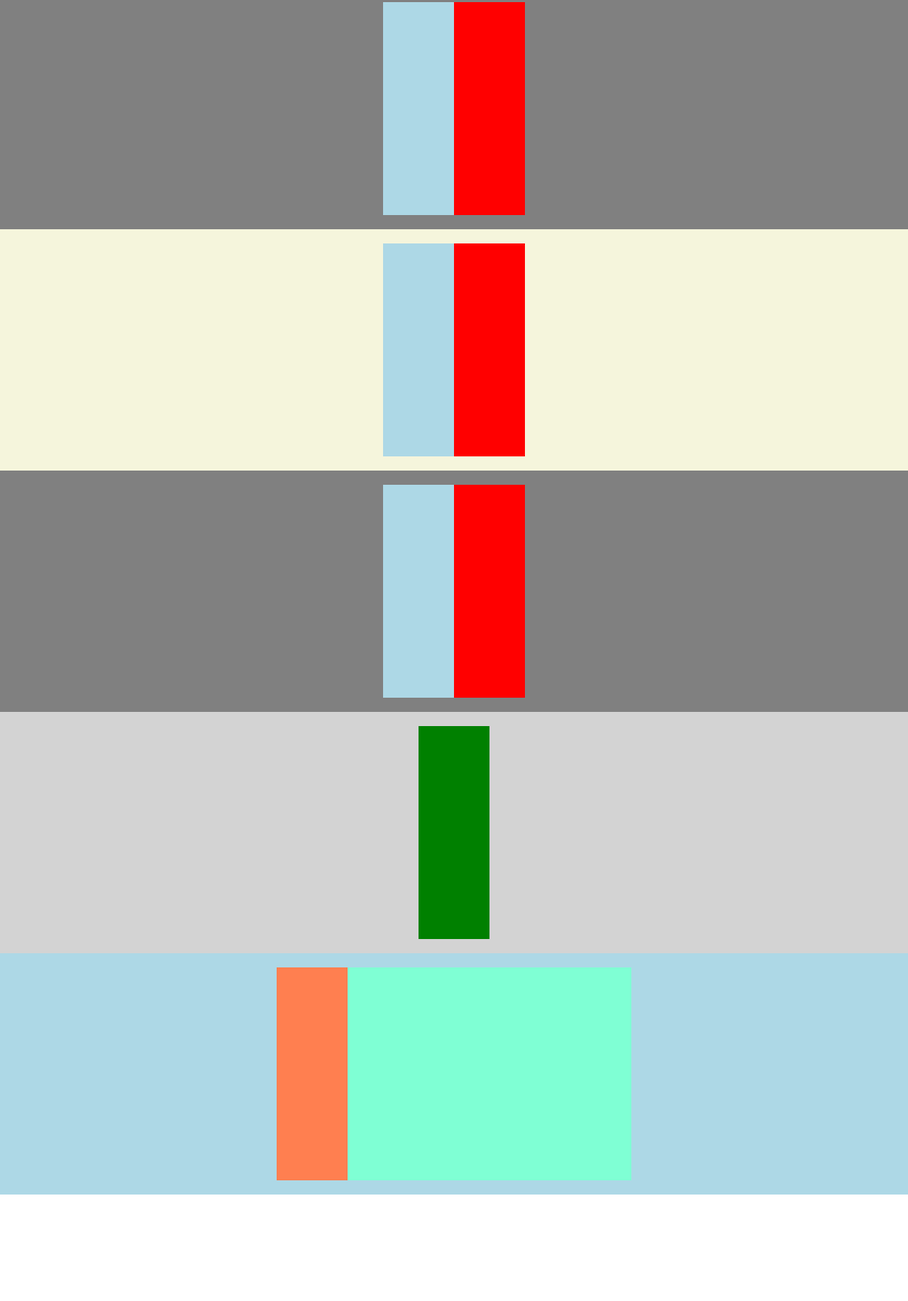
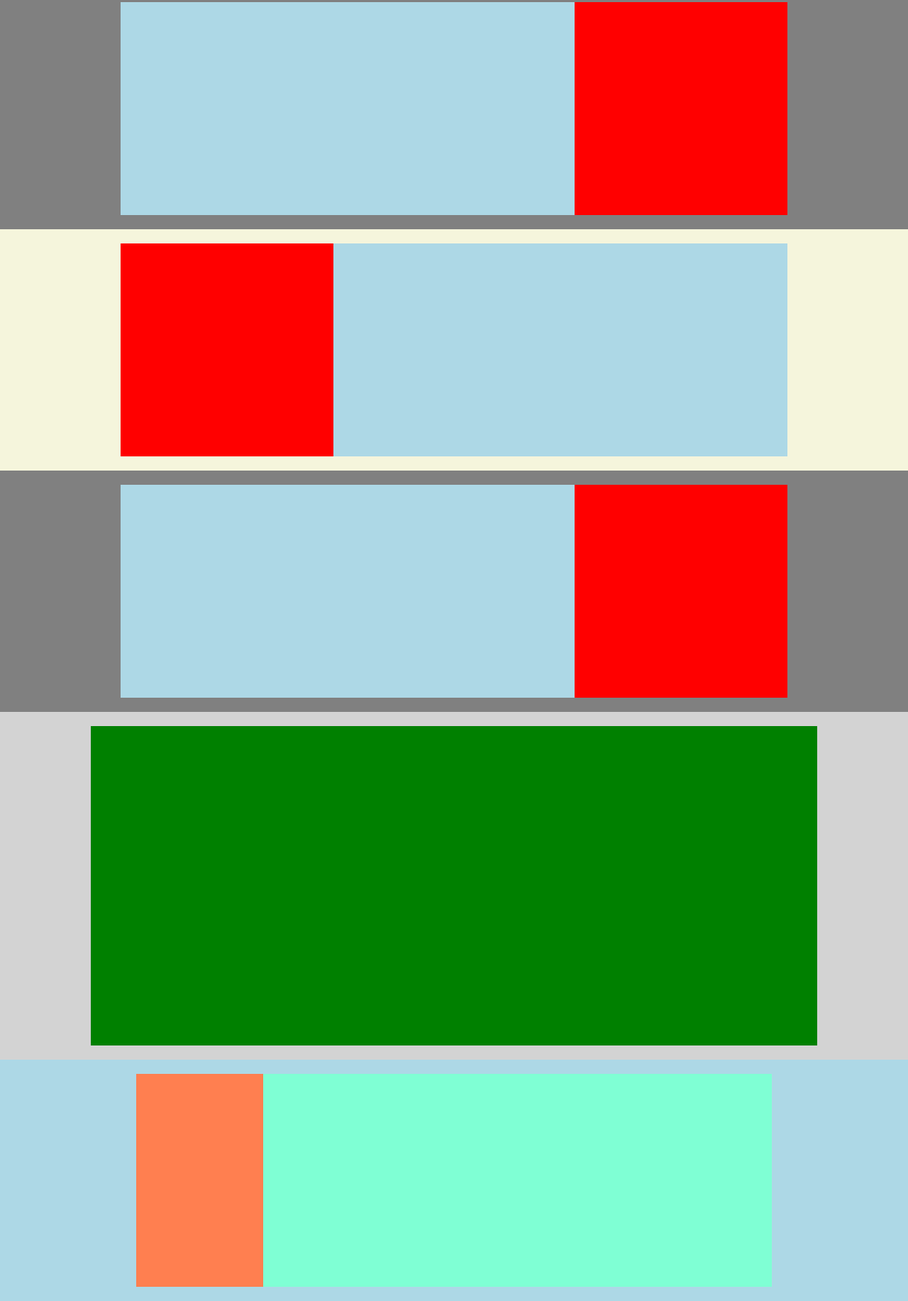
Before and after one commit to alessiafabbioni/htmlcss-struttura-discord, a plain HTML site: page index.html in a window 1280 px wide. Shown: the part 396-2229 px from the top of the page at 71% size. Before the commit the page ends 2079 px from the top, so only its background shows below. Drawn offline with Linux system fonts and the light colour scheme.

Commit message:
box organisation

```diff
--- a/index.html
+++ b/index.html
@@ -45,7 +45,7 @@
         <!-- Repeated block 2/3 -->
         <div class="container second">
             <div class="block blue"></div>
-            <div class="block red"></div>
+            <div class="block red inverted"></div>
         </div>
 
 
@@ -69,14 +69,15 @@
             <div class="block aqua"></div>
             <div class="block aqua"></div>
             <div class="block aqua"></div>
-            <div class="block aqua"></div>
+            <div class="block aqua last"></div>
         </div>
 
     </main>
 
 <!-- Footer block -->
-    <footer>
-
+    <footer class="row">
+        <div class="logo"></div>
+        <div class="button"></div>
     </footer>
 </body>
 </html>
--- a/stylesheet/style.css
+++ b/stylesheet/style.css
@@ -15,6 +15,7 @@
     align-items: center;
         /* debug */
         background-color: aqua;
+
 }
 
 .nav-header {
@@ -23,7 +24,7 @@
     justify-content: center;
     align-content: center;
     padding: 10px 20px;
-    margin: 0 20px;
+    margin: 0 20%;
 
     /* debug */
     background-color: orange;
@@ -76,7 +77,7 @@
 .block {
     display: flex;
     justify-content: center;
-    width: 100px;
+    width: 300px;
     min-height: 300px;
 
     /*debug*/
@@ -85,8 +86,8 @@
 
 .blue {
     /*debug*/
-
     background-color: lightblue;
+    flex-basis: 50%;
 }
 
 .red {
@@ -95,25 +96,50 @@
 }
 
 .second {
+    /*debug*/
     background-color: beige;
 }
 
 .green {
+    width: 80%;
+    height: 450px;
+
+
+    /*debug*/
     background-color: green;
+
 }
 
 .fourth {
+    /*debug*/
     background-color: lightgray;
 }
 
 .fifth {
+    /*debug*/
     background-color: lightblue;
 }
 
 .coral {
+    /*debug*/
     background-color: coral;
+    margin-left: 15%;
 }
 
 .aqua {
+    /*debug*/
     background-color: aquamarine;
 }
+
+.inverted {
+    order: -1;
+}
+
+.last {
+    margin-right: 15%;
+}
+
+/*footer rules*/
+footer {
+    min-height: 100px;
+}
```
